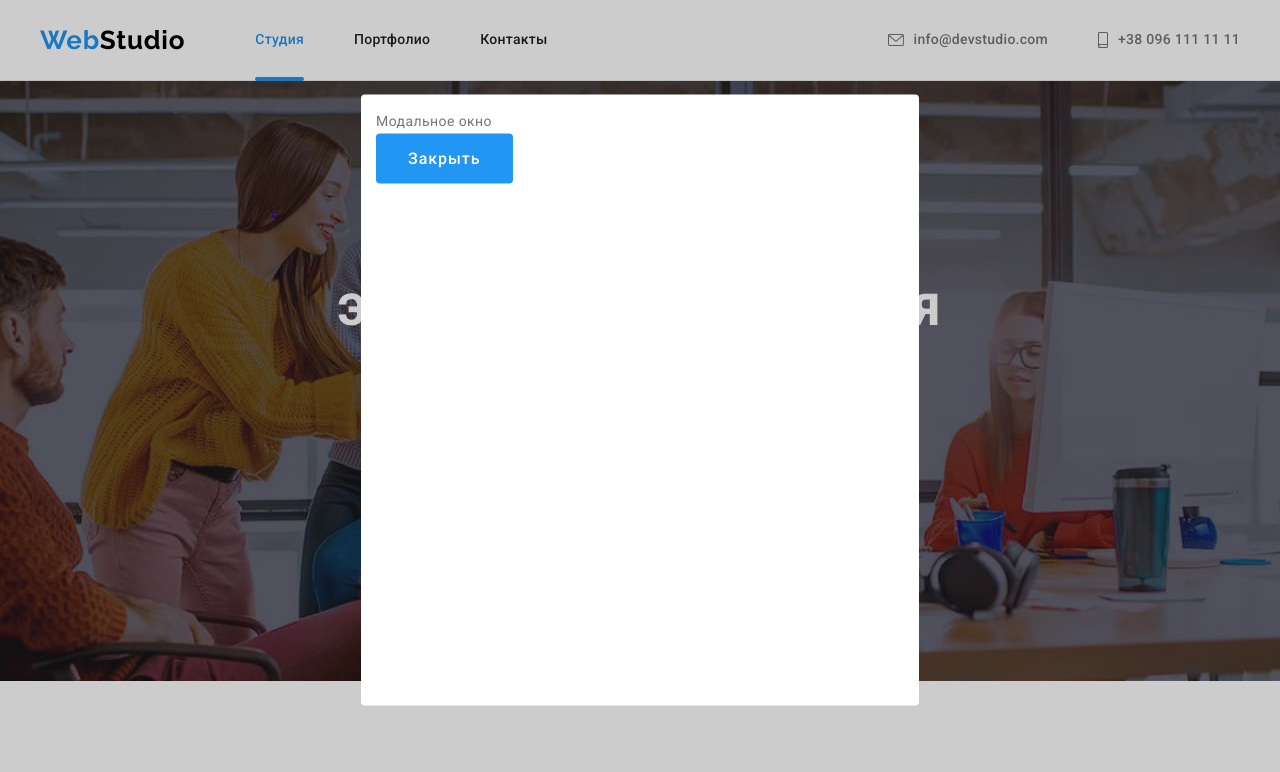
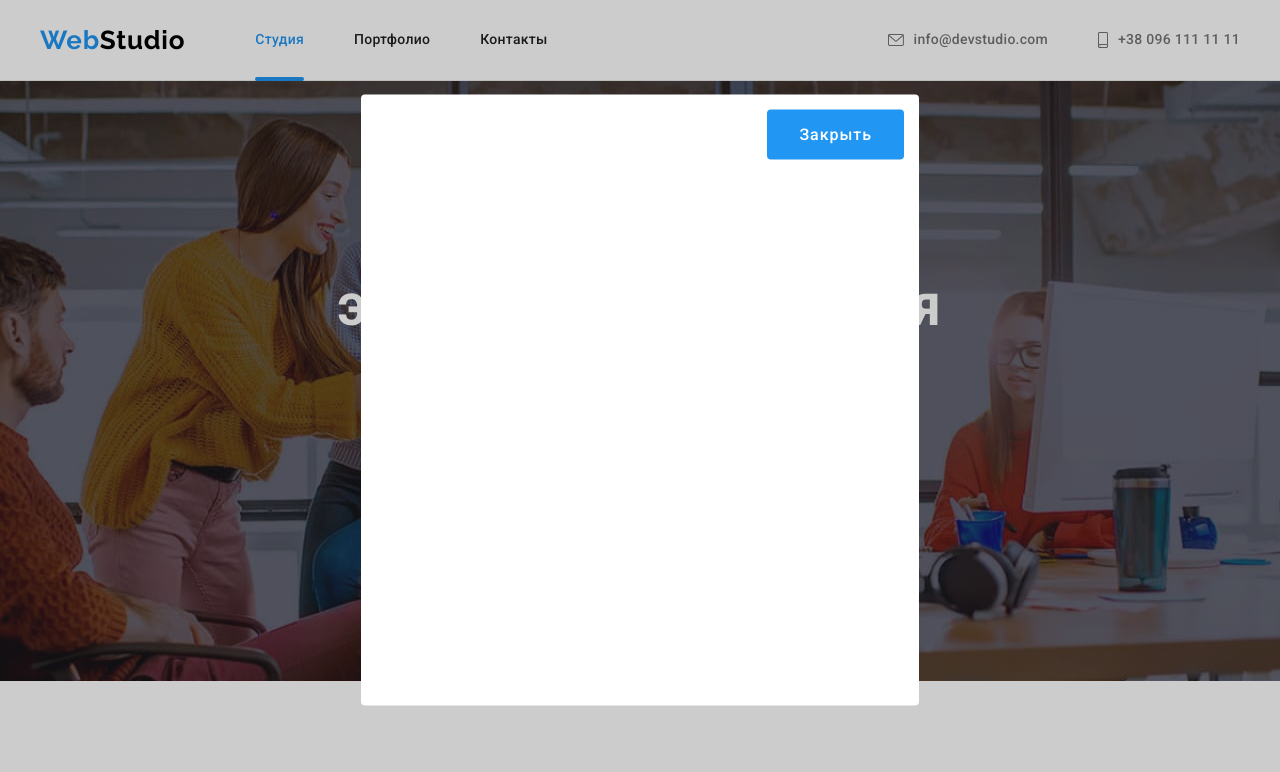
Before and after one commit to Oleksii-Borok/goit-markup-hw-05, a plain HTML site: page index.html in a window 1280 px wide. Both pictures are taken after a click on the button "Заказать услугу". Shown: the top 772 px of the page. Drawn offline with nearby package versions, Linux system fonts and the light colour scheme.

Commit message:
final-1mistake
final-1mistake

```diff
--- a/css/styles.css
+++ b/css/styles.css
@@ -583,18 +583,23 @@ body {
   display: flex;
   align-items: center;
   opacity: 1;
+  transition: opacity 250ms cubic-bezier(0.4, 0, 0.2, 1);
 }
 
 .backdrop.is-hidden {
   opacity: 0;
   pointer-events: none;
+  visibility: hidden;
 }
 
 .modal {
   position: absolute;
   top: 50%;
   left: 50%;
-  transform: translate(-50%, -50%);
+  transform: translate(-50%, -50%) scale(1);
+  transition: transform 250ms cubic-bezier(0.4, 0, 0.2, 1);
+  display: flex;
+  align-items: flex-start;
 
   width: 528px;
   height: 581px;
@@ -605,7 +610,7 @@ body {
 }
 
 .button-modal {
-  margin-right: auto;
+  margin-left: auto;
   background-color: var(--blue-color);
   color: var(--white-color);
   font-size: 16px;
@@ -614,5 +619,9 @@ body {
   border: 0px;
   border-radius: 4px;
   padding: 10px 32px 10px 32px;
-  display: block;
+  display: inline-flex;
 }
+
+.backdrop.is-hidden .modal {
+  transform: translate(-50%, -50%) scale(0.7);
+}
--- a/index.html
+++ b/index.html
@@ -408,7 +408,7 @@
 
     <div class="backdrop is-hidden" data-modal>
     <div class="modal">
-        <p>Модальное окно
+        <p>
         </p>
         <button class="button button-modal" data-modal-close>Закрыть</button>
     </div>
```
